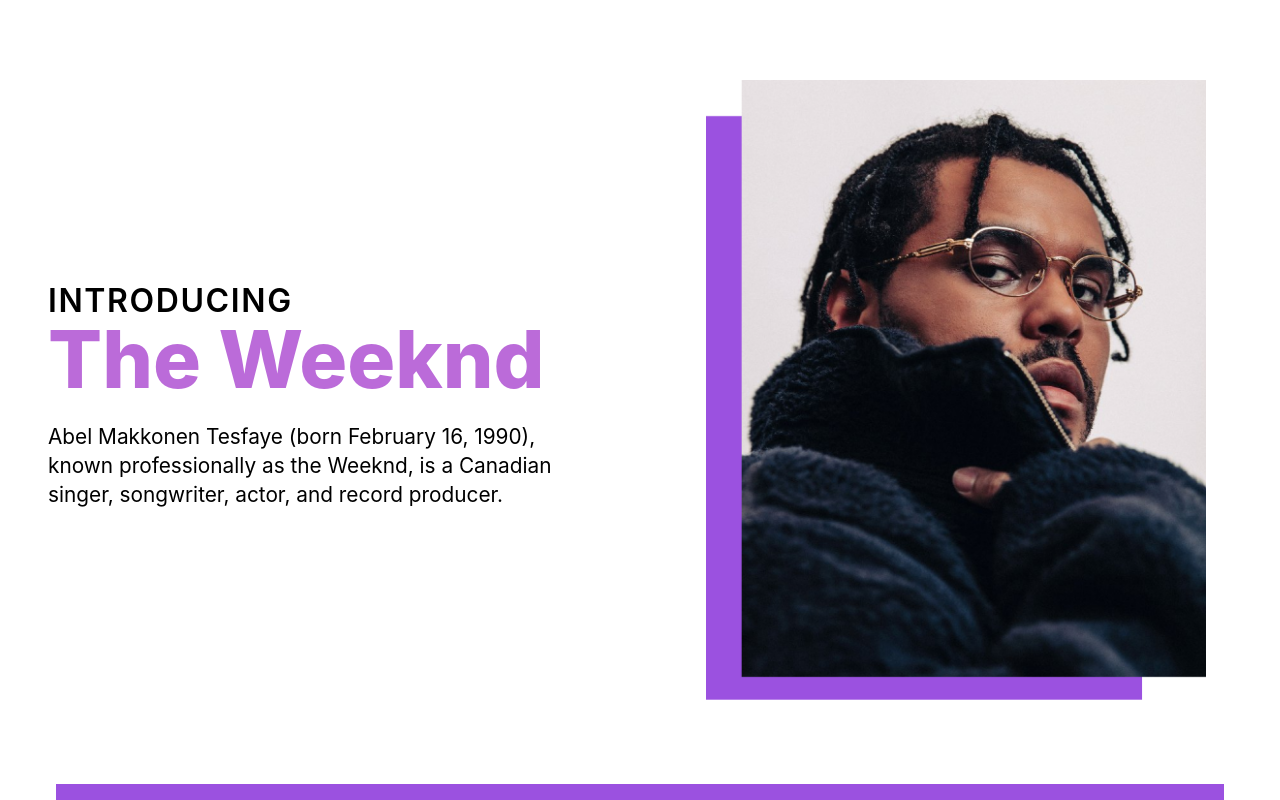
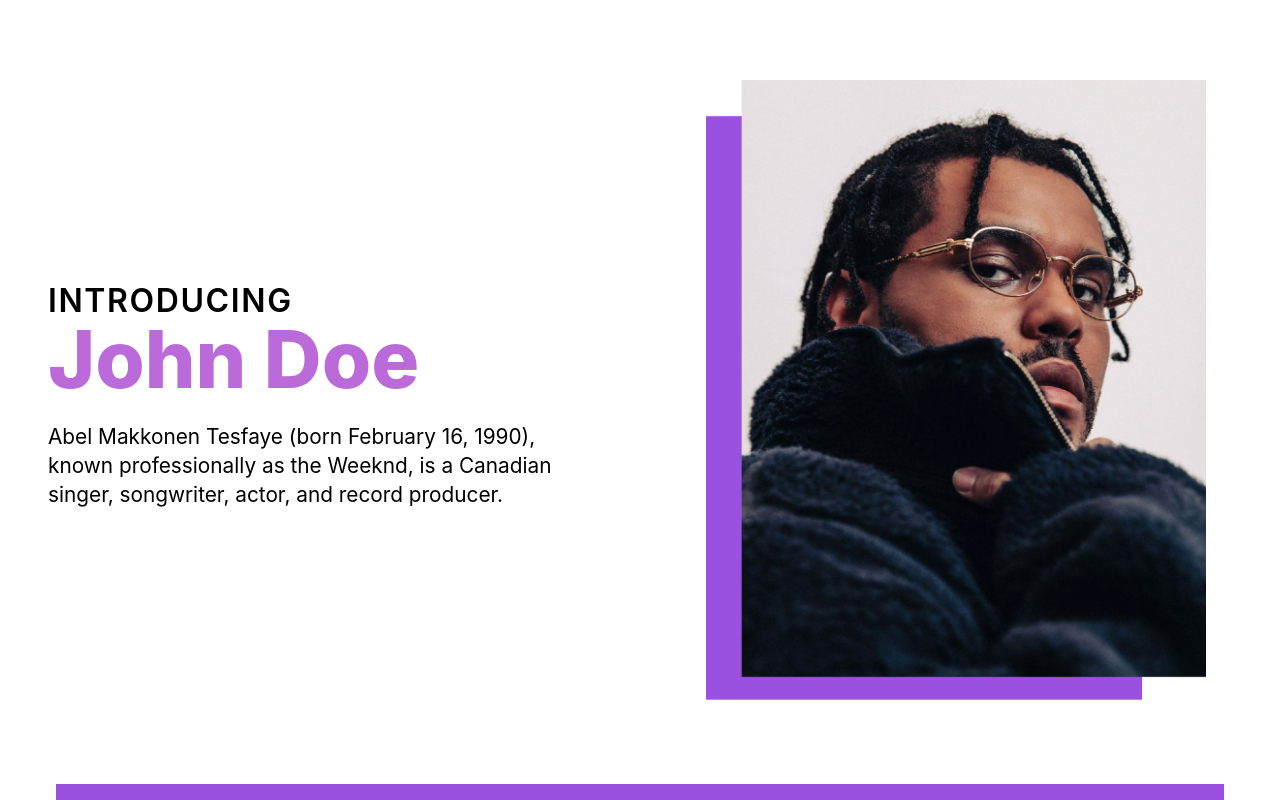
Before and after one commit to MinggHo/test-with-jess, a plain HTML site: page index.html in a window 1280 px wide. Shown: the top 800 px of the page. Drawn offline with Linux system fonts and the light colour scheme.

```diff
--- a/index.html
+++ b/index.html
@@ -12,7 +12,7 @@
       <div id="header">
         <div id="title">
           <h2>INTRODUCING</h2>
-          <h1 class="title__name">The Weeknd</h1>
+          <h1 class="title__name">John Doe</h1>
 
           <p>
             Abel Makkonen Tesfaye (born February 16, 1990), known professionally
```
